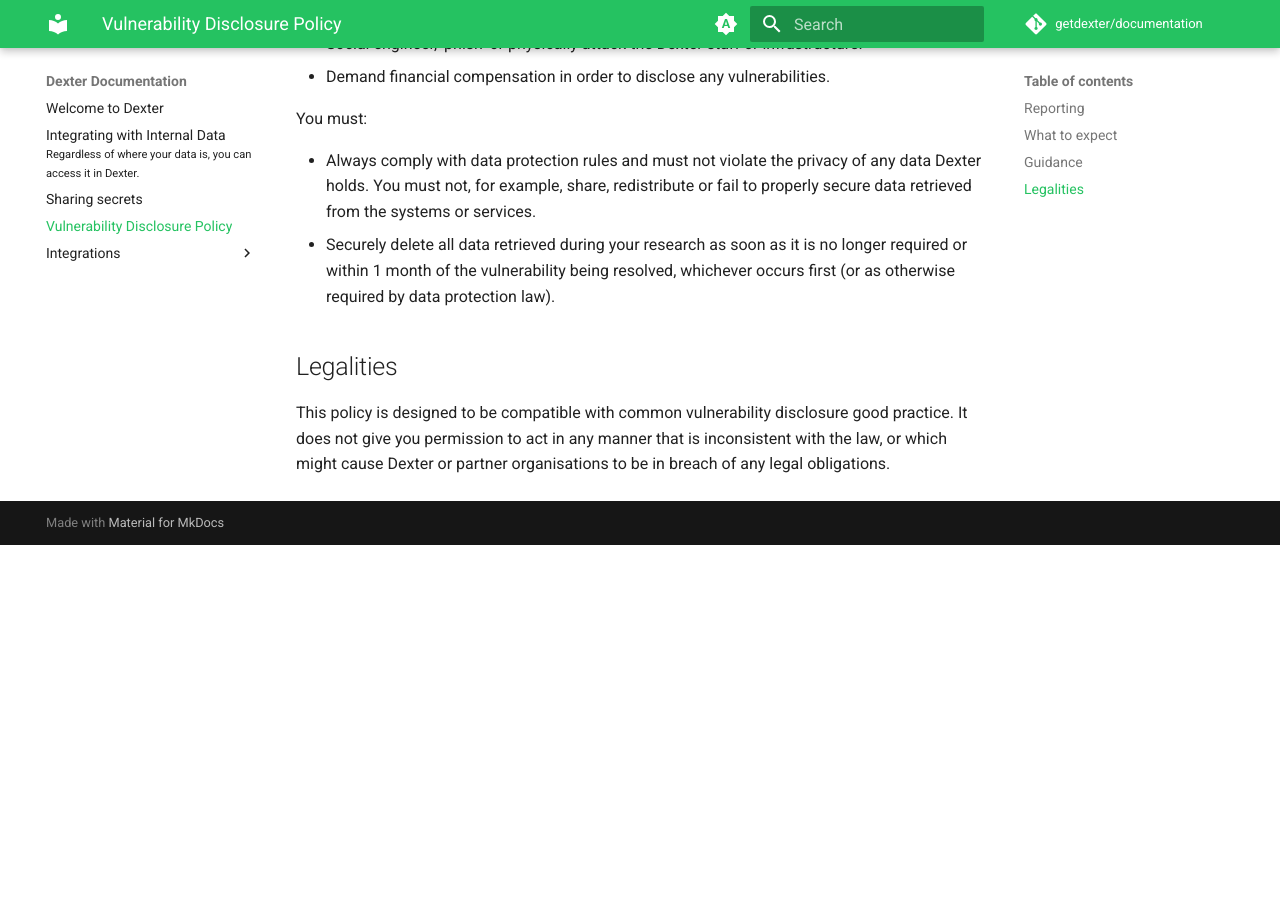
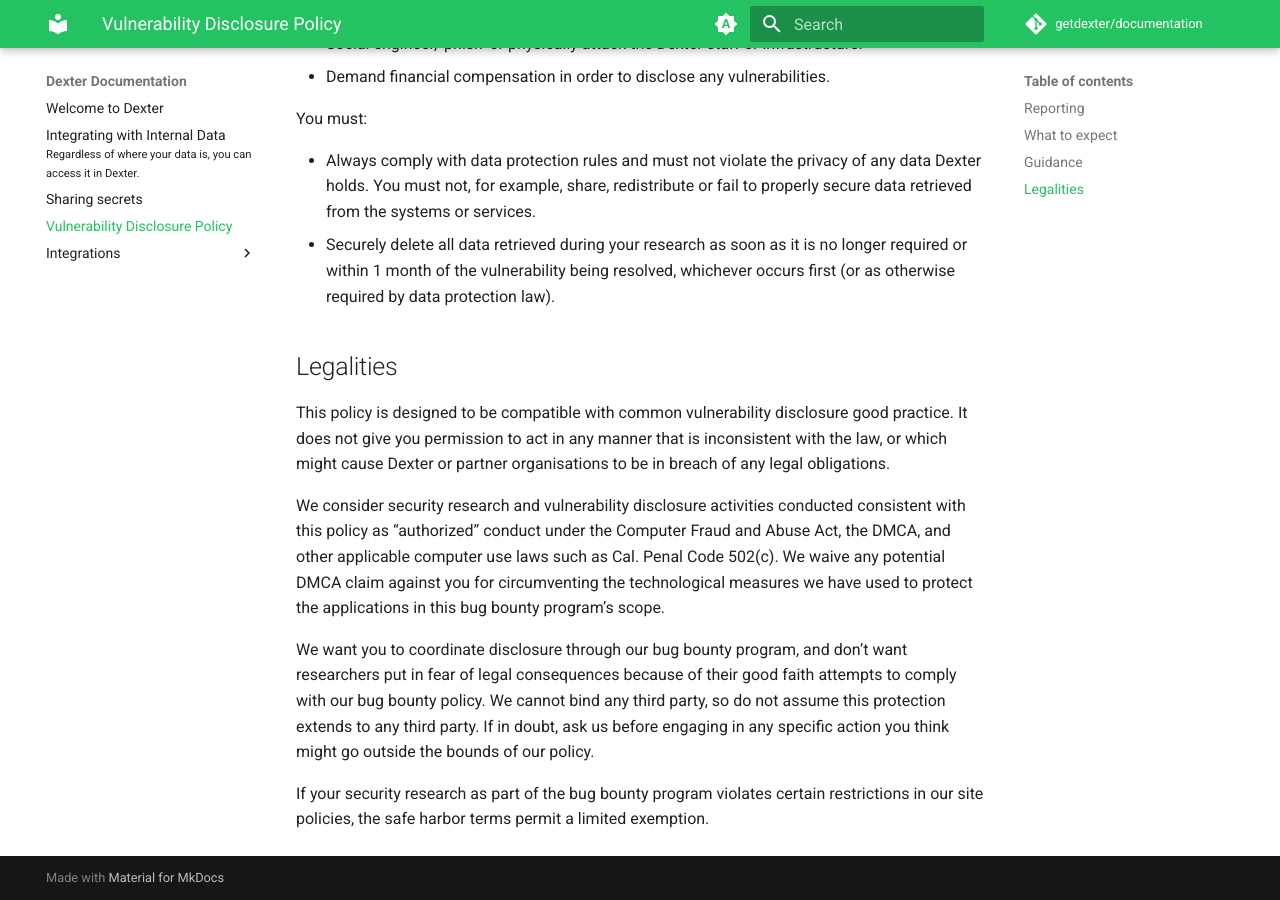
Before and after one commit to getdexter/documentation, an MkDocs documentation site: the page built from docs/vulnerability_disclosure_policy.md, in a window 1280 px wide and 900 px high, scrolled down 1604 px. Built offline with MkDocs 1.6.1 and Material for MkDocs 9.7.7, drawn with Linux system fonts in a browser that asks for light colours; comment, search, counter and statistics services are not loaded; before the commit the page ends 2149 px from its top, so only the background shows below that.

Commit message:
Update vulnerability_disclosure_policy.md

```diff
--- a/docs/vulnerability_disclosure_policy.md
+++ b/docs/vulnerability_disclosure_policy.md
@@ -49,3 +49,9 @@
 ## Legalities
 
 This policy is designed to be compatible with common vulnerability disclosure good practice. It does not give you permission to act in any manner that is inconsistent with the law, or which might cause Dexter or partner organisations to be in breach of any legal obligations.
+
+We consider security research and vulnerability disclosure activities conducted consistent with this policy as “authorized” conduct under the Computer Fraud and Abuse Act, the DMCA, and other applicable computer use laws such as Cal. Penal Code 502(c). We waive any potential DMCA claim against you for circumventing the technological measures we have used to protect the applications in this bug bounty program’s scope.
+
+We want you to coordinate disclosure through our bug bounty program, and don’t want researchers put in fear of legal consequences because of their good faith attempts to comply with our bug bounty policy. We cannot bind any third party, so do not assume this protection extends to any third party. If in doubt, ask us before engaging in any specific action you think might go outside the bounds of our policy.
+
+If your security research as part of the bug bounty program violates certain restrictions in our site policies, the safe harbor terms permit a limited exemption.
```
